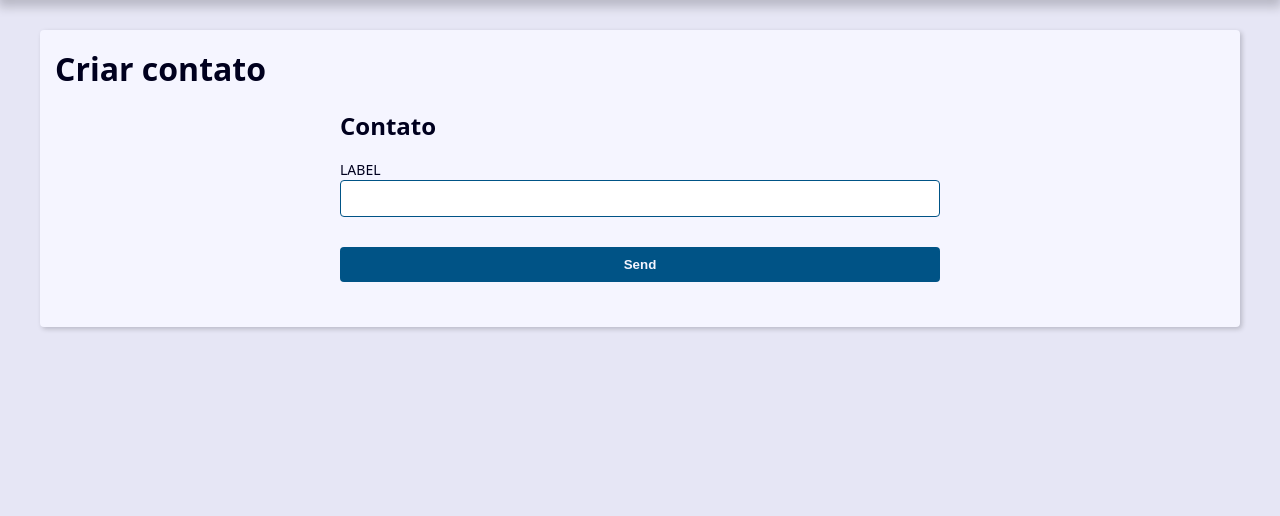
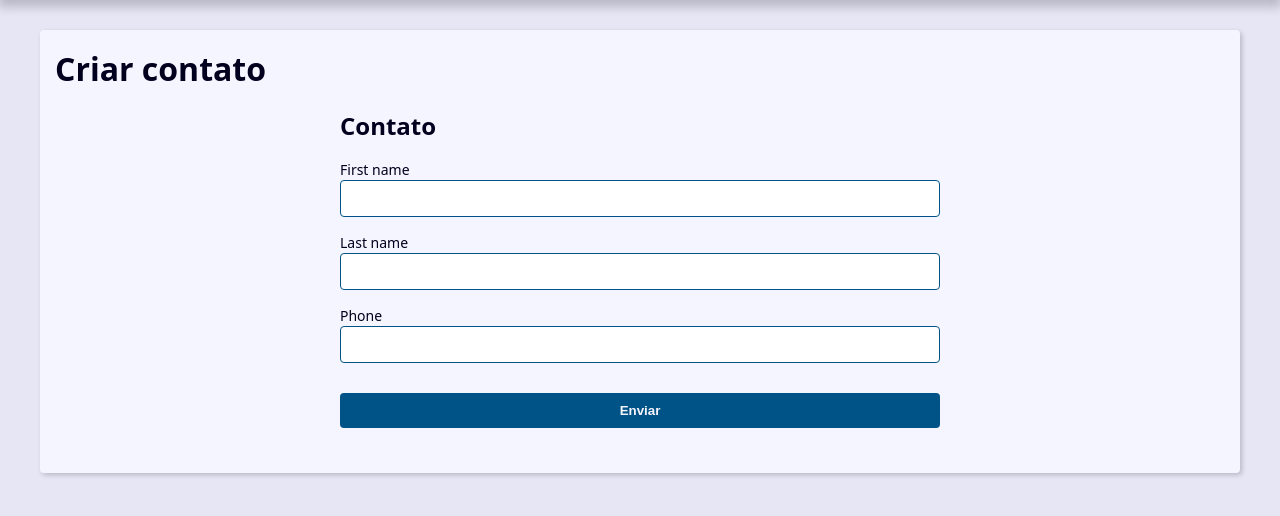
Before and after one commit to Dimartines29/projeto_agenda, a Django app: page /contact/create/ in a window 1280 px wide. Shown: the part 239-755 px from the top of the page. Run offline with Django 5.2, Linux system fonts and the light colour scheme.

Commit message:
Continuação da implementação da criação de um contato.

```diff
--- /dev/null
+++ b/contact/forms.py
@@ -0,0 +1,13 @@
+from django import forms
+from django.core.exceptions import ValidationError
+from . import models
+
+class ContactForm(forms.ModelForm):
+    class Meta:
+        model = models.Contact
+        fields = ('first_name', 'last_name', 'phone',)
+
+    def clean(self):
+        cleaned_data = self.cleaned_data
+
+        self.add_error('first_name', ValidationError('Mensagem de erro', code='invalid'))
--- a/contact/templates/contact/create.html
+++ b/contact/templates/contact/create.html
@@ -14,15 +14,28 @@
         {% csrf_token %}
 
         <div class="form-content">
-        <div class="form-group">
-            <label for="id_first_name">LABEL</label>
-            <input type="text" name="first_name" maxlength="255" id="id_first_name">
+            {% for field in form %}
+                <div class="form-group">
+                    <label for="{{ field.id_for_label }}">{{ field.label }}</label>
+                    {{ field }}
+                    {{ field.errors }}
+                </div>
+            {% endfor %}
         </div>
-        </div>
+
+        {% if form.non_field_errors %}
+            <div class="form-content">
+                <div class="form-group">
+                    <div class="message error">
+                        {{ form.non_field_errors }}
+                    </div>
+                </div>
+            </div>
+        {% endif %}
 
         <div class="form-content">
         <div class="form-group">
-            <button class="btn" type="submit">Send</button>
+            <button class="btn" type="submit">Enviar</button>
         </div>
         </div>
 
--- a/contact/views/contact_forms.py
+++ b/contact/views/contact_forms.py
@@ -1,7 +1,12 @@
-from django.shortcuts import render, get_object_or_404, redirect
-from contact.models import Contact
+from django.shortcuts import render
+from contact.forms import ContactForm
 
 def create(request):
-    ctx = {}
+    if request.method == 'POST':
+        ctx = {'form': ContactForm(request.POST)}
+
+        return render(request, 'contact/create.html', ctx)
+
+    ctx = {'form': ContactForm()}
 
     return render(request, 'contact/create.html', ctx)
```
